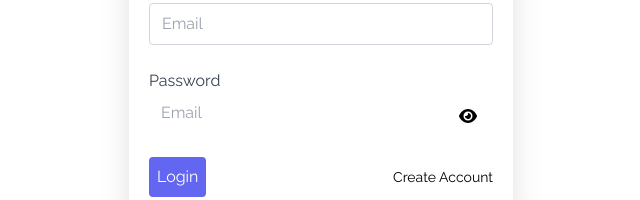
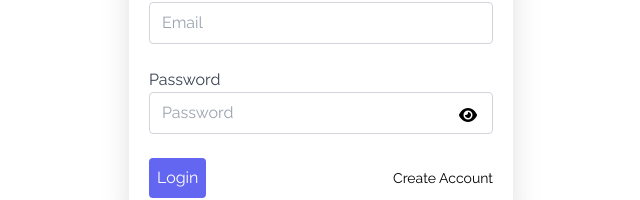
Before and after one commit to Mark-Alexis-Posadas/student-information-system, a React (Vite) app in the folder client/: page /login in a window 1280 px wide. Shown: the part 336-536 px from the top of the page, without its empty margins (319-959 px from the left). Built offline with nearby package versions, Linux system fonts and the light colour scheme.

Commit message:
fix password border input

```diff
--- a/client/src/authentication/Login/index.tsx
+++ b/client/src/authentication/Login/index.tsx
@@ -94,14 +94,14 @@ export const Login: React.FC<Types> = ({ isLoggedIn, setIsLoggedIn }) => {
                   type={isTogglePassword ? "text" : "password"}
                   name="password"
                   label="Password"
-                  placeholder="Email"
+                  placeholder="Password"
                   onChange={handleChange}
                   onBlur={handleBlur}
                   value={values.password}
                   component={Input}
                   className={`${
-                    errors.password ? "border-red-500" : "border-gray-300 "
-                  }  w-full px-3 py-2 borderrounded focus:outline-none focus:ring focus:ring-indigo-100`}
+                    errors.password ? "border-red-500" : "border-gray-300"
+                  } w-full px-3 py-2 border rounded focus:outline-none focus:ring focus:ring-indigo-100`}
                 />
 
                 <button
```
